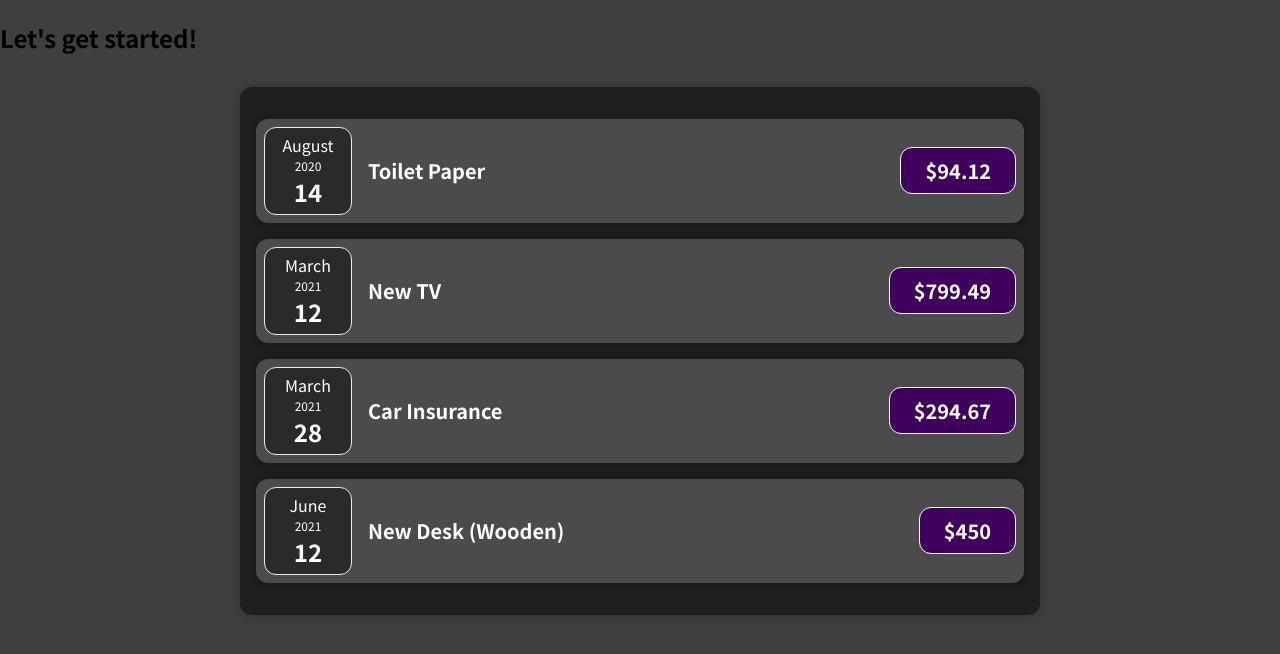
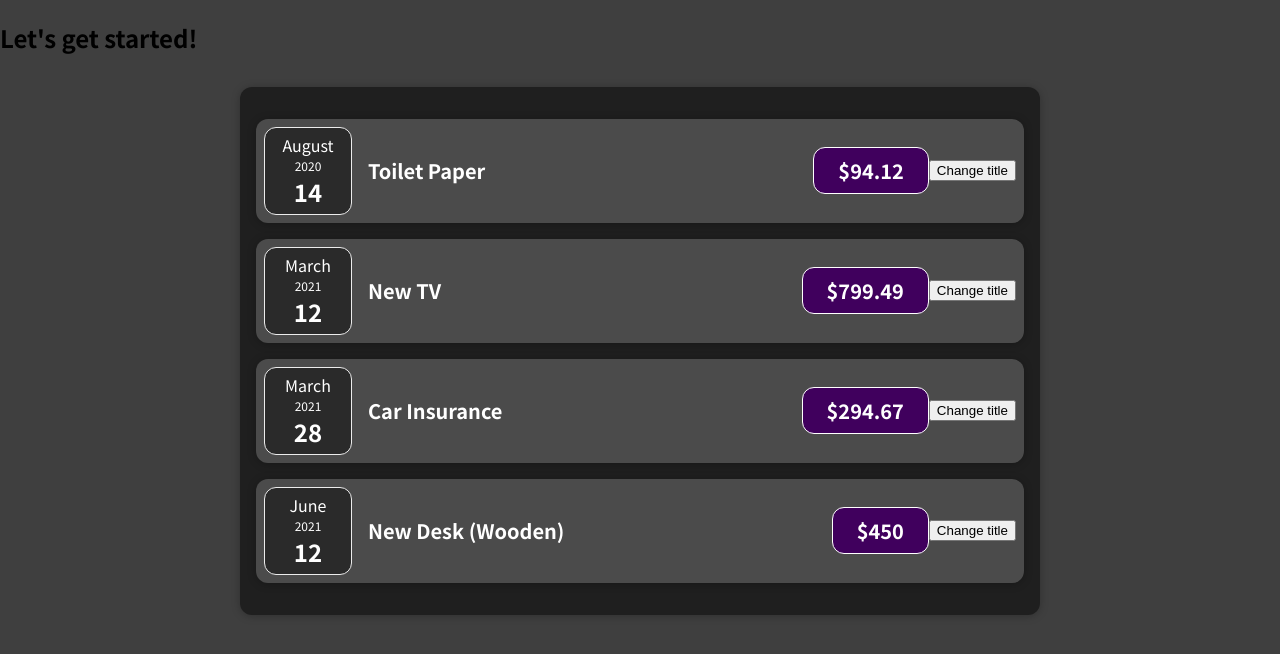
Before and after one commit to AMA2581/react-learning-AMA25-01, a React (Create React App) app: page / in a window 1280 px wide. Shown: the top 654 px of the page. Built offline with nearby package versions, Linux system fonts and the light colour scheme.

Commit message:
working with state

```diff
--- a/src/components/Expenses/ExpenseItem.js
+++ b/src/components/Expenses/ExpenseItem.js
@@ -1,16 +1,24 @@
-import React from "react";
+import React, { useState } from "react";
 import "./ExpenseItem.css";
 import ExpenseDate from "./ExpenseDate";
 import Card from "../UI/Card";
 
 function ExpenseItem(props) {
+  const [title, setTitle] = useState(props.title);
+
+  const clicked = () => {
+    setTitle("Updated!");
+    console.log(title);
+  };
+
   return (
     <Card className="expense-item">
       <ExpenseDate date={props.date} />
       <div className="expense-item__description">
-        <h2>{props.title}</h2>
+        <h2>{title}</h2>
         <div className="expense-item__price">${props.amount}</div>
       </div>
+      <button onClick={clicked}>Change title</button>
     </Card>
   );
 }
```
